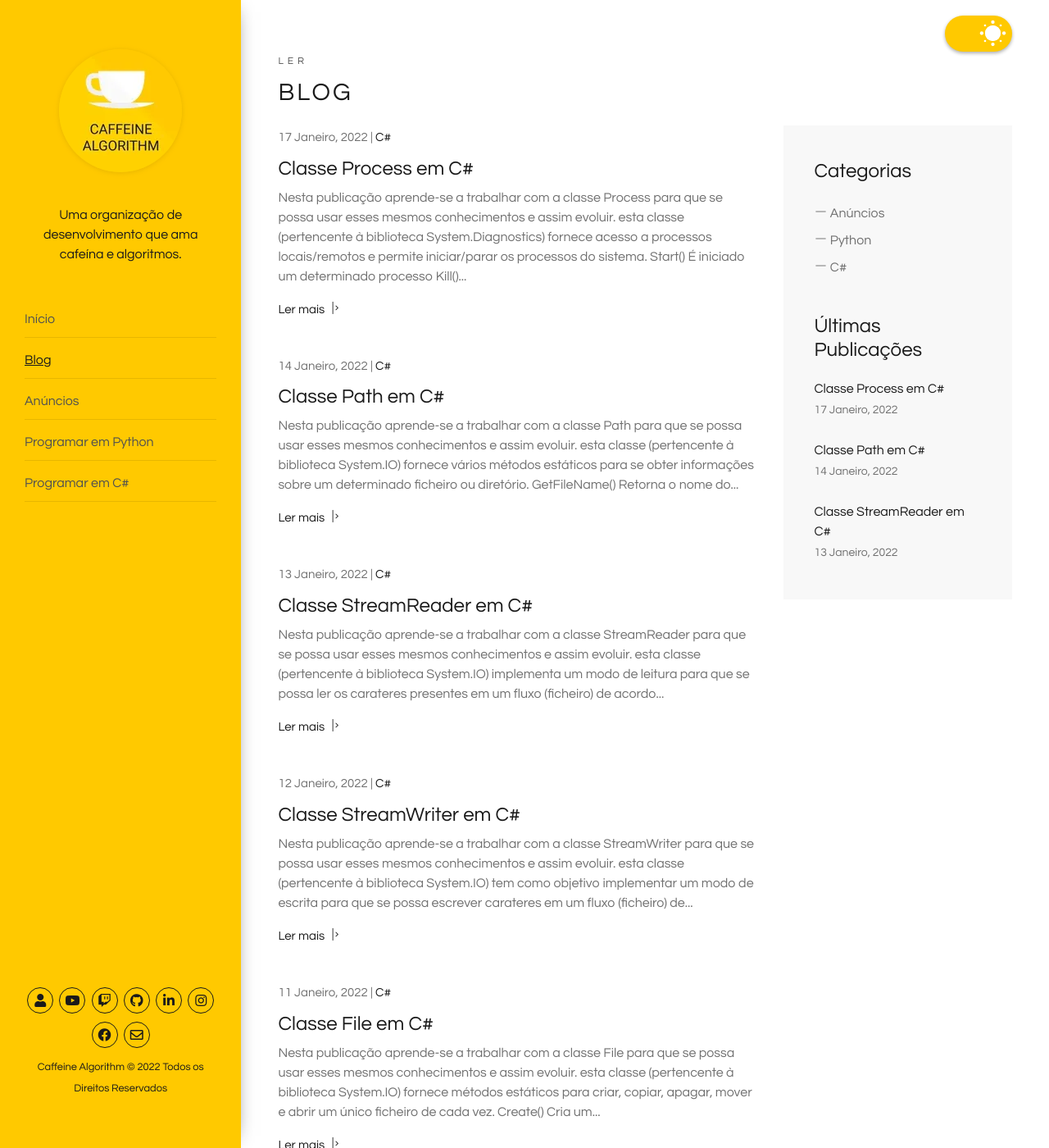
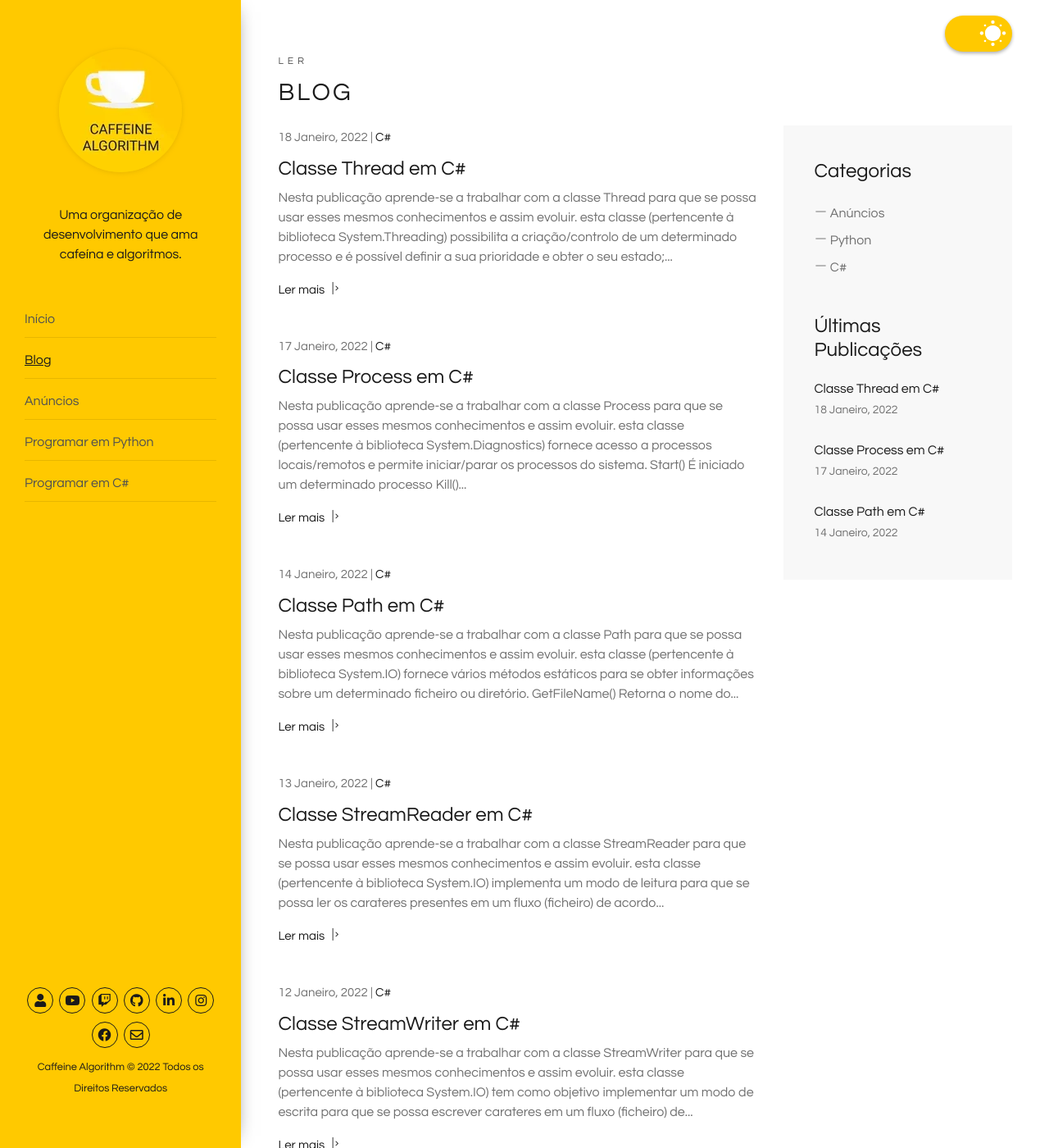
Before and after one commit to caffeinealgorithm/caffeinealgorithm.github.io, a Jekyll site: the page built from blog/index.html, in a window 1280 px wide and 1400 px high. Shown: the whole window at 82% size. Built offline with Jekyll 4.4.1, drawn with Linux system fonts in a browser that asks for light colours; the list of posts is cut into pages by our own code; some of the changed text lies outside the part shown.

Commit message:
Add 53º episode of the C# programming series

````diff
--- /dev/null
+++ b/_posts/2022-01-18-classe-thread-em-csharp.md
@@ -0,0 +1,80 @@
+---
+layout: post
+excerpt: Blog
+title: 'Classe Thread em C#'
+description: 'Descobre como se trabalha com a classe Thread na linguagem de programação C#. Obtém respostas às tuas dúvidas com a teoria e os exemplos apresentados.'
+keywords: 'c#, csharp, classe thread, classe, thread, publicação'
+date: 2022-01-18
+categories: [C#]
+---
+
+Nesta publicação aprende-se a trabalhar com a classe Thread para que se possa usar esses mesmos conhecimentos e assim evoluir.
+
+- esta classe (pertencente à biblioteca System.Threading) possibilita a criação/controlo de um determinado processo e é possível definir a sua prioridade e obter o seu estado;
+- o thread é basicamente uma tarefa.
+
+`Thread (objeto).Start()` | Inicia o determinado thread que fora instanciado
+`Thread (objeto).Join()` | Bloqueia o thread inicial (o de chamada) até o thread atual termine
+`Sleep()` | Suspende o thread atual durante o tempo especificado (tempo esse em milissegundos)
+
+```csharp
+using System;
+using System.Threading;
+
+namespace Base {
+  class ClasseThread {
+    private Thread tarefa;
+
+    public void Run() {
+      tarefa = new Thread(ExecutarTarefa);
+      tarefa.Start();
+
+      for (int indice = 1; indice <= 5; indice++) {
+        Console.WriteLine($"Run() #{indice}");
+        Thread.Sleep(1000);
+      }
+
+      Console.WriteLine("A tarefa Run() finalizou.");
+
+      tarefa.Join();
+
+      Console.WriteLine("A tarefa ExecutarTarefa() finalizou.");
+    }
+
+    private void ExecutarTarefa() {
+      for (int indice = 1; indice <= 10; indice++) {
+        Console.WriteLine($"ExecutarTarefa() #{indice}");
+        Thread.Sleep(1000);
+      }
+    }
+  }
+}
+
+/*
+  Run() #1
+  ExecutarTarefa() #1
+  Run() #2
+  ExecutarTarefa() #2
+  Run() #3
+  ExecutarTarefa() #3
+  Run() #4
+  ExecutarTarefa() #4
+  Run() #5
+  ExecutarTarefa() #5
+  A tarefa Run() finalizou.
+  ExecutarTarefa() #6
+  ExecutarTarefa() #7
+  ExecutarTarefa() #8
+  ExecutarTarefa() #9
+  ExecutarTarefa() #10
+  A tarefa ExecutarTarefa() finalizou.
+*/
+```
+
+<div class="video-container">
+  <iframe src="https://www.youtube.com/embed/N1ZSoxB80B0" frameborder="0" allowfullscreen></iframe>
+</div>
+
+Não te esqueças de [assistir ao vídeo](https://youtu.be/N1ZSoxB80B0){:target="\_blank"} e podes sempre ler esta publicação [em inglês](https://nelsonsilvadev.com/blog/20220118/thread-class-in-csharp/){:target="\_blank"}.
+
+### _Happy coding!_
--- a/index.html
+++ b/index.html
@@ -76,7 +76,7 @@
       </div>
 
       <div class="row">
-        {% for video in site.csharp %} {% if video.id == "/csharp/52" %}
+        {% for video in site.csharp %} {% if video.id == "/csharp/53" %}
         <div class="col-xs-12 col-sm-3 col-sm-6 col-lg-6 col-xl-3">
           <a
             href="https://www.youtube.com/embed/{{ video.custom_id }}"
````
Also changed, not shown: _csharp/53.md (added, +5 -0 lines), assets/img/playlists/csharp/53.png (added), assets/img/playlists/csharp/53.webp (added).
